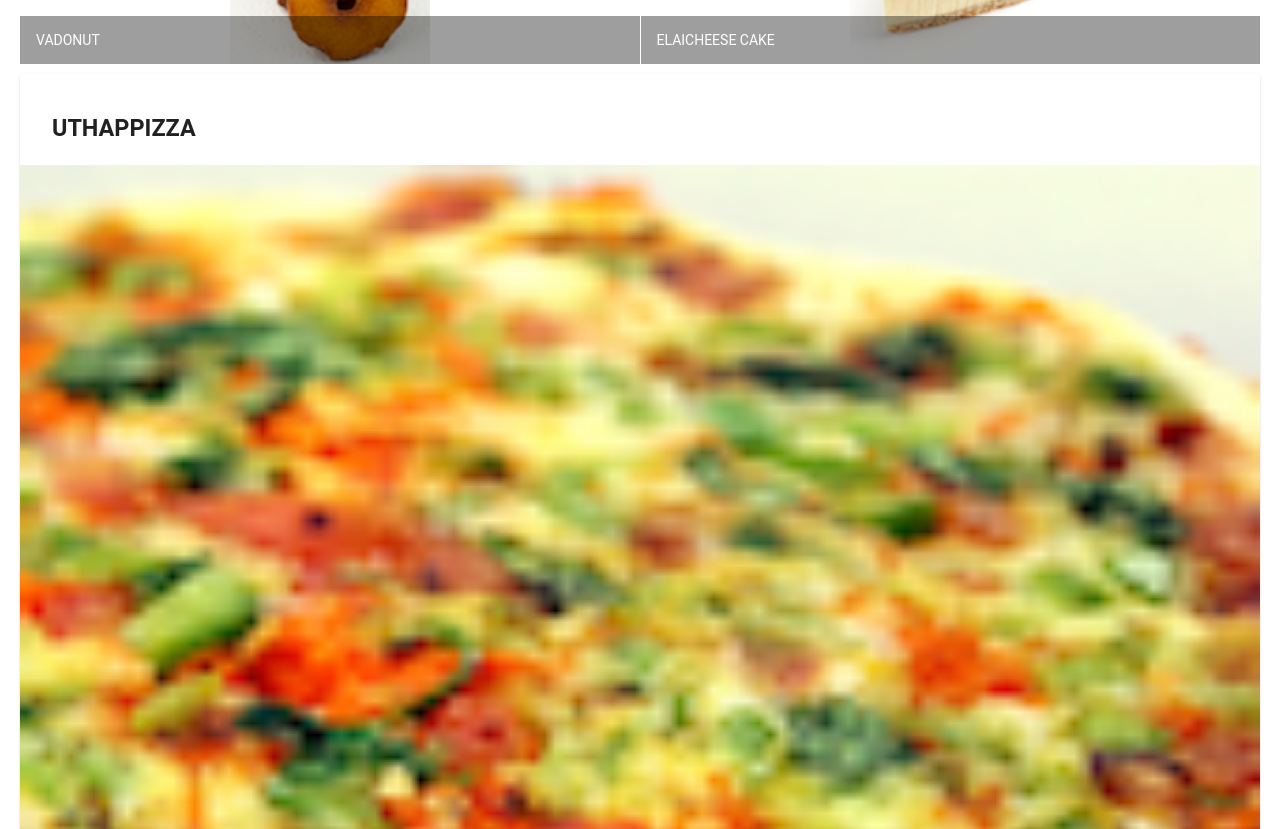
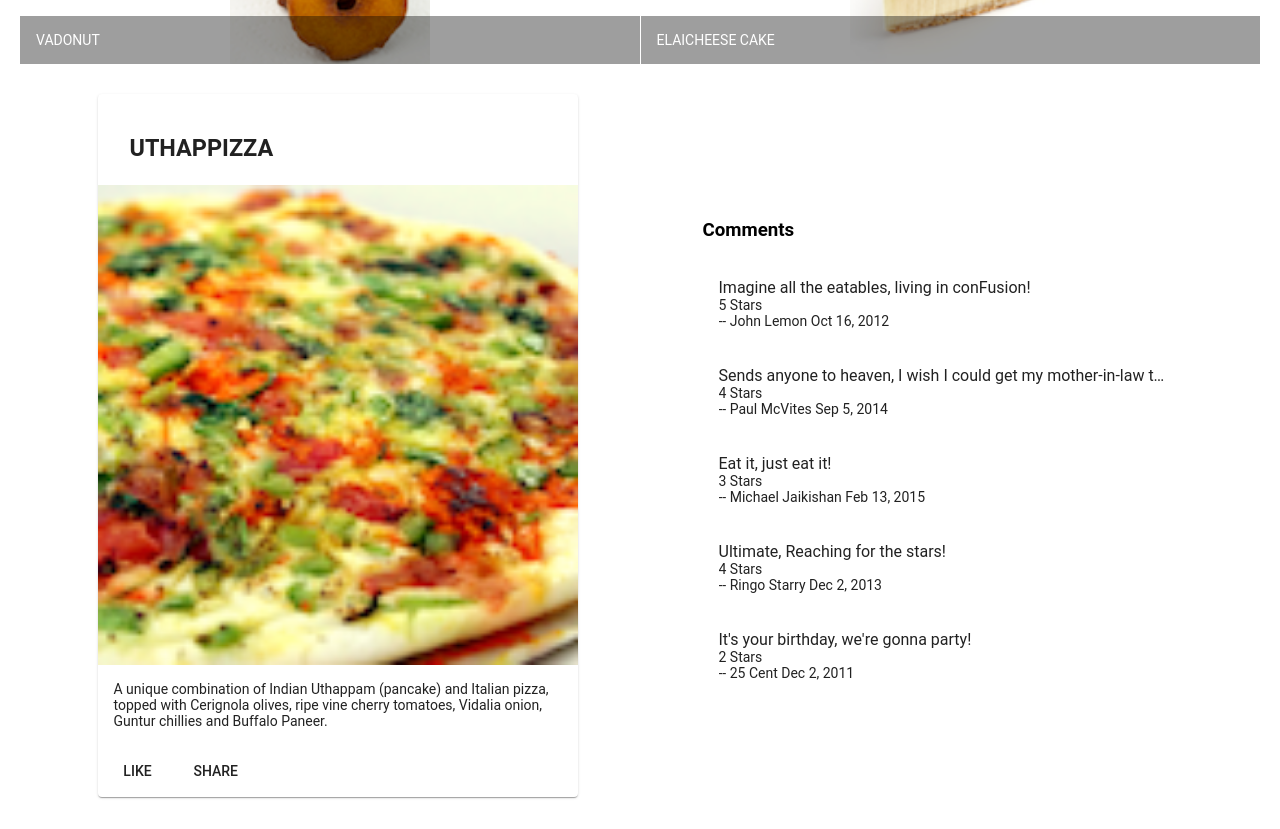
Before and after one commit to evangeldaping/Angular-conFusion, an Angular app in the folder conFusion/: page / in a window 1280 px wide. Shown: the part 500-1329 px from the top of the page. Built offline with nearby package versions, Linux system fonts and the light colour scheme.

Commit message:
Assignment 1

```diff
--- /dev/null
+++ b/conFusion/src/app/dishdetail/dishdetail.component.html
@@ -0,0 +1,38 @@
+<div class="container"
+    fxLayout="row"
+    fxLayout.sm="column"
+    fxLayout.xs="column"
+    fxLayoutAlign.gt-md="space-around center"
+    fxLayoutGap="10px"
+    fxLayoutGap.xs="0">
+
+  <div fxFlex="40" *ngIf="dish" >
+      <mat-card>
+          <mat-card-header>
+            <mat-card-title>
+              <h3>{{dish.name | uppercase}}</h3>
+            </mat-card-title>
+          </mat-card-header>
+          <img mat-card-image src={{dish.image}} alt={{dish.name}}>
+          <mat-card-content>
+              <p>{{dish.description}}</p>
+          </mat-card-content>
+          <mat-card-actions>
+            <button mat-button>LIKE</button>
+            <button mat-button>SHARE</button>
+          </mat-card-actions>
+        </mat-card>
+  </div>
+
+  <div fxFlex="40" *ngIf="dish" >
+      <mat-list>
+          <h3>Comments</h3>
+          <mat-list-item *ngFor="let comment of dish.comments">
+          <p matLine> {{comment.comment}} </p>
+          <p matLine> {{comment.rating}} Stars</p>
+          <p matLine> -- {{comment.author}} {{comment.date | date}} </p>
+          </mat-list-item>
+          </mat-list>
+  </div>
+
+</div>
--- /dev/null
+++ b/conFusion/src/app/dishdetail/dishdetail.component.ts
@@ -0,0 +1,61 @@
+import { Component, OnInit } from '@angular/core';
+
+const DISH = {
+  id: '0',
+  name: 'Uthappizza',
+  image: '/assets/images/uthappizza.png',
+  category: 'mains',
+  featured: true,
+  label: 'Hot',
+  price: '4.99',
+  // tslint:disable-next-line:max-line-length
+  description: 'A unique combination of Indian Uthappam (pancake) and Italian pizza, topped with Cerignola olives, ripe vine cherry tomatoes, Vidalia onion, Guntur chillies and Buffalo Paneer.',
+  comments: [
+       {
+           rating: 5,
+           comment: 'Imagine all the eatables, living in conFusion!',
+           author: 'John Lemon',
+           date: '2012-10-16T17:57:28.556094Z'
+       },
+       {
+           rating: 4,
+           comment: 'Sends anyone to heaven, I wish I could get my mother-in-law to eat it!',
+           author: 'Paul McVites',
+           date: '2014-09-05T17:57:28.556094Z'
+       },
+       {
+           rating: 3,
+           comment: 'Eat it, just eat it!',
+           author: 'Michael Jaikishan',
+           date: '2015-02-13T17:57:28.556094Z'
+       },
+       {
+           rating: 4,
+           comment: 'Ultimate, Reaching for the stars!',
+           author: 'Ringo Starry',
+           date: '2013-12-02T17:57:28.556094Z'
+       },
+       {
+           rating: 2,
+           comment: 'It\'s your birthday, we\'re gonna party!',
+           author: '25 Cent',
+           date: '2011-12-02T17:57:28.556094Z'
+       }
+   ]
+};
+
+@Component({
+  selector: 'app-dishdetail',
+  templateUrl: './dishdetail.component.html',
+  styleUrls: ['./dishdetail.component.css']
+})
+export class DishdetailComponent implements OnInit {
+
+  dish = DISH;
+
+  constructor() { }
+
+  ngOnInit() {
+  }
+
+}
--- a/conFusion/src/app/menu/menu.component.html
+++ b/conFusion/src/app/menu/menu.component.html
@@ -20,23 +20,6 @@
     </mat-grid-list>
   </div>
 
-  <div fxFlex *ngIf="selectedDish">
-    <mat-card>
-      <mat-card-header>
-        <mat-card-title>
-          <h3>{{selectedDish.name | uppercase}}</h3>
-        </mat-card-title>
-      </mat-card-header>
-      <img mat-card-image src={{selectedDish.image}} alt={{selectedDish.name}}>
-      <mat-card-content>
-        <p>{{selectedDish.description}}
-        </p>
-      </mat-card-content>
-      <mat-card-actions>
-        <button mat-button>LIKE</button>
-        <button mat-button>SHARE</button>
-      </mat-card-actions>
-    </mat-card>
-  </div>
+  <app-dishdetail></app-dishdetail>
 
 </div>
```
Also changed, not shown: conFusion/src/app/app.module.ts (+5 -2 lines), conFusion/src/app/dishdetail/dishdetail.component.css (added), 1 other file (tests, documents, lock files or other folders).
